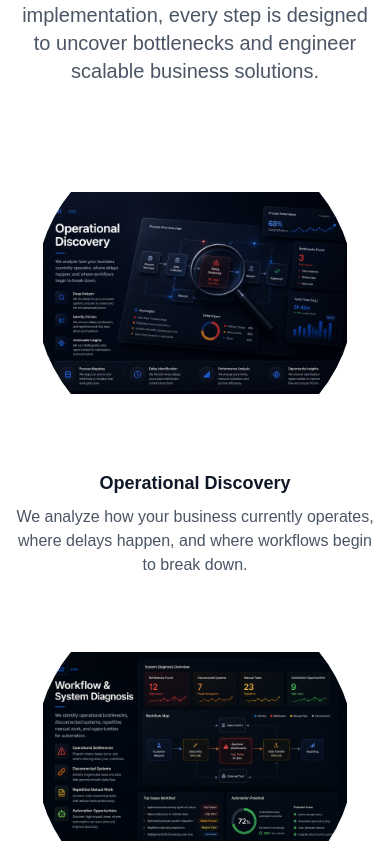
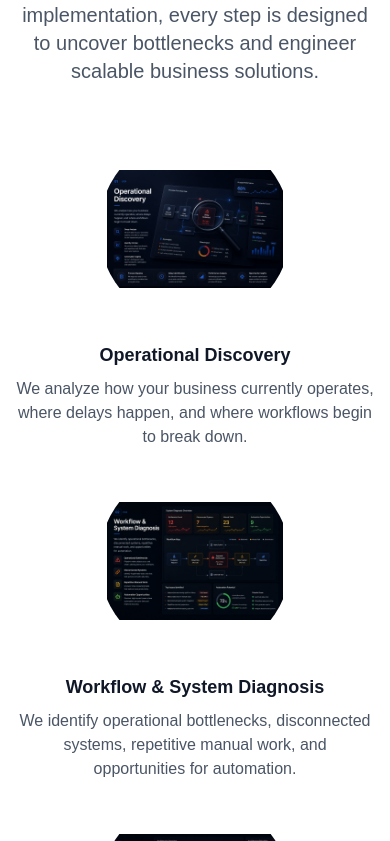
Before and after one commit to owusujames38jo-star/Jays-Web-Diagnostix, a Next.js app: page / in a window 390 px wide. Shown: the part 1143-1984 px from the top of the page. Built offline with nearby package versions, Linux system fonts and the light colour scheme.

Commit message:
added visuals to how it works

```diff
--- a/src/features/hero/components/HeroSection.tsx
+++ b/src/features/hero/components/HeroSection.tsx
@@ -119,7 +119,7 @@ const HeroSection: React.FC<HeroSectionProps> = () => {
       <>
         {/* Thumbnail */}
         <div
-          className="w-80 h-80 rounded-full overflow-hidden mx-auto mb-4 cursor-pointer hover:scale-105 transition-transform duration-300 bg-white flex items-center justify-center"
+          className="w-48 h-48 sm:w-48 sm:h-48 md:w-60 md:h-60 lg:w-60 lg:h-60 xl:w-80 xl:h-80 rounded-full overflow-hidden mx-auto mb-4 cursor-pointer hover:scale-105 transition-transform duration-300 bg-white flex items-center justify-center"
           onClick={() => setIsOpen(true)}
         >
           <img
@@ -233,7 +233,7 @@ const HeroSection: React.FC<HeroSectionProps> = () => {
               From workflow analysis to implementation, every step is designed to uncover bottlenecks and engineer scalable business solutions.
             </p>
           </div>
-          <div className="grid sm:grid-cols-2 lg:grid-cols-4 gap-4 sm:gap-6">
+          <div className="grid grid-cols-1 sm:grid-cols-2 md:grid-cols-2 lg:grid-cols-4 gap-4 sm:gap-6">
             {steps.map((item, idx) => (
               <div key={idx} className="relative">
                 {idx < 3 && (
```
